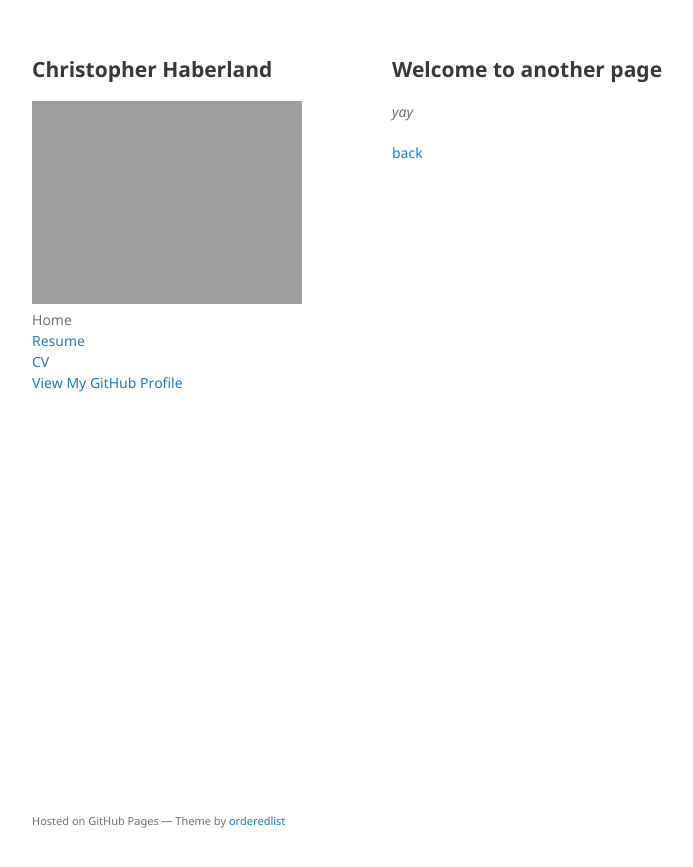
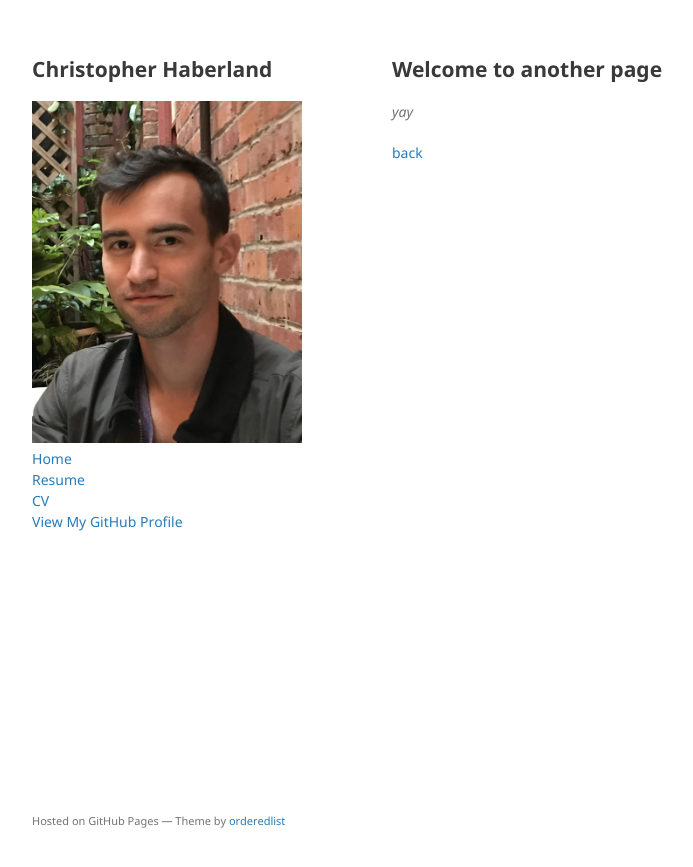
Before and after one commit to argideritzalpea/argideritzalpea.github.io, a Jekyll site: the page built from another-page.md, in a window 1280 px wide. Shown: the top 867 px of the page, without its empty margins (178-871 px from the left). Built offline with Jekyll 4.4.1, drawn with Linux system fonts in a browser that asks for light colours; our own code applies the rules of GitHub Pages for plain Markdown files.

Commit message:
Update default.html

```diff
--- a/_layouts/default.html
+++ b/_layouts/default.html
@@ -15,7 +15,7 @@
     <div class="wrapper">
       <header>
         <a href="{{ site.github.url }}"> <h2>{{ site.title | default: site.github.repository_name }}</h2> </a>
-	<img src= "{{/assets/img/logo.jpg"}}
+	<img src="/assets/img/logo.jpg">
         <a href="{{ site.github.url }}">Home</a><br>
 	      <a href="/docs/main.pdf">Resume</a><br>
 	      <a href="/docs/chris_cv.pdf">CV</a><br>
```
